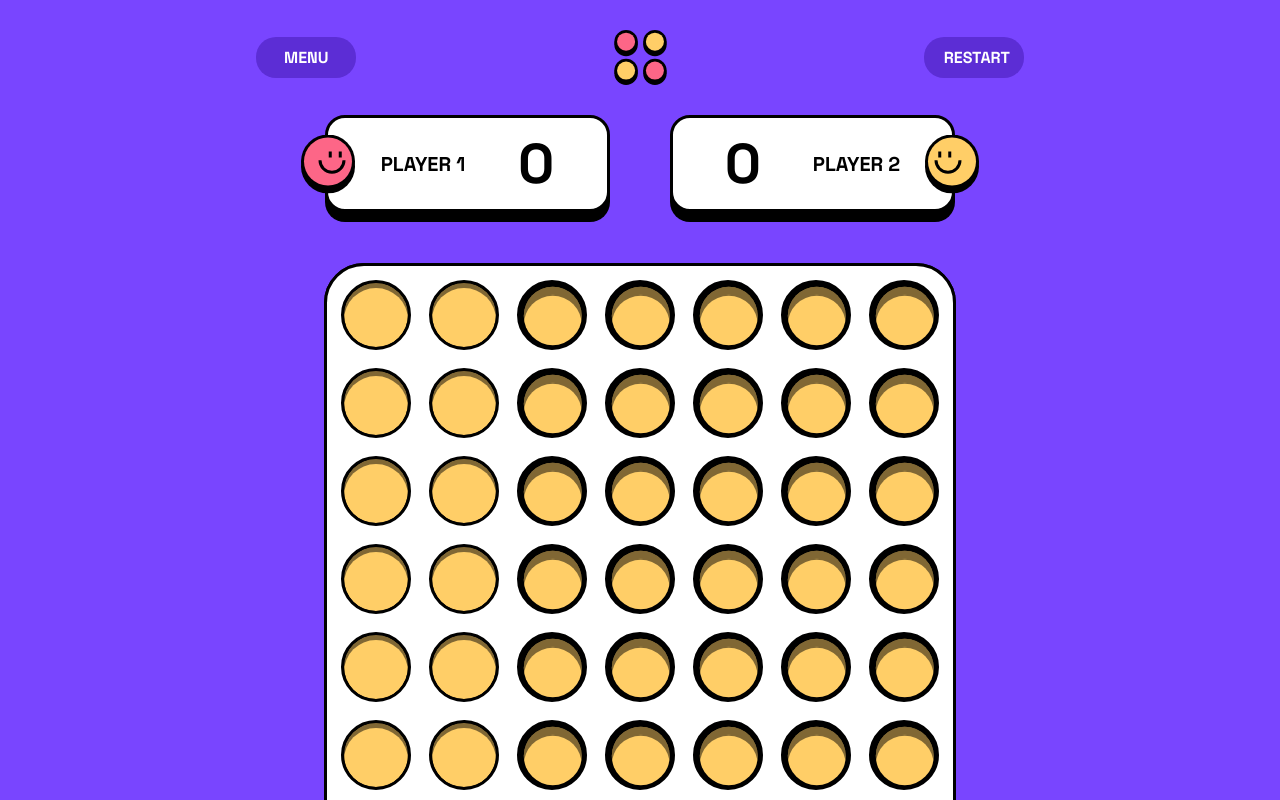
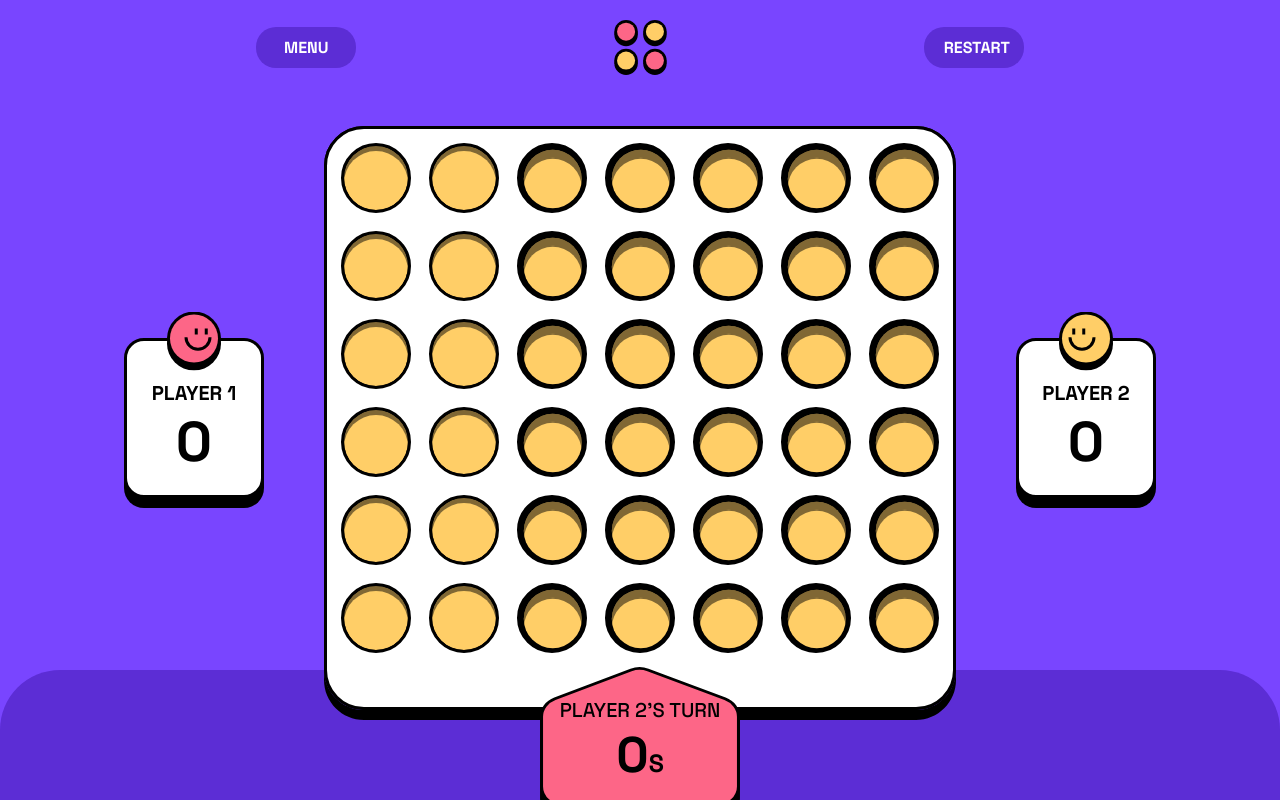
Before and after one commit to Corbiobio/connect_four_v2, a React (Vite) app: page /game in a window 1280 px wide. Shown: the top 800 px of the page. Built offline with nearby package versions, Linux system fonts and the light colour scheme.

Commit message:
desktop responsive on game page donne

```diff
--- a/pages/App.jsx
+++ b/pages/App.jsx
@@ -1,11 +1,11 @@
 import { Route, Routes } from "react-router-dom"
-import Game from "./Game"
+import Home from "./Home"
 
 function App() {
     return (
         <div className="App">
             <Routes>
-                <Route path="/" element={<Game />} />
+                <Route path="/" element={<Home />} />
             </Routes>
         </div>
     )
--- a/sass/game.scss
+++ b/sass/game.scss
@@ -68,6 +68,7 @@
             background-color: $dark_purple;
             padding: 10px 20px;
             width: 100px;
+            cursor: pointer;
         }
 
         img {
@@ -133,6 +134,7 @@
         .marker_container {
             grid-area: 2 / 1 / 3 / 3;
             width: 335px;
+            height: 36px;
             display: grid;
             grid-template-columns: repeat(7, 1fr);
             grid-template-rows: 1fr;
@@ -361,3 +363,53 @@
         }
     }
 }
+
+@media screen and (min-width:1100px) {
+    #Game {
+        nav {
+            padding: 20px 0 0 0;
+        }
+
+        .game {
+            display: grid;
+            grid-template-columns: repeat(3, 1fr);
+            margin-bottom: -40px;
+
+            // grid-template-rows: repeat(3, 1fr);
+            .player {
+                width: 140px;
+                height: 160px;
+                align-self: center;
+                flex-direction: column;
+                justify-content: center;
+                padding-top: 30px;
+            }
+
+            .player_one {
+                grid-area: 2 / 1 / 3 / 2;
+
+                img {
+                    top: 0;
+                    left: 50%;
+                }
+            }
+
+            .player_two {
+                grid-area: 2 / 3 / 3 / 4;
+
+                img {
+                    top: 0;
+                    right: 50%;
+                }
+            }
+
+            .marker_container {
+                grid-area: 1 / 2 / 2 / 3;
+            }
+
+            .board {
+                grid-area: 2 / 2 / 3 / 3;
+            }
+        }
+    }
+}
```
